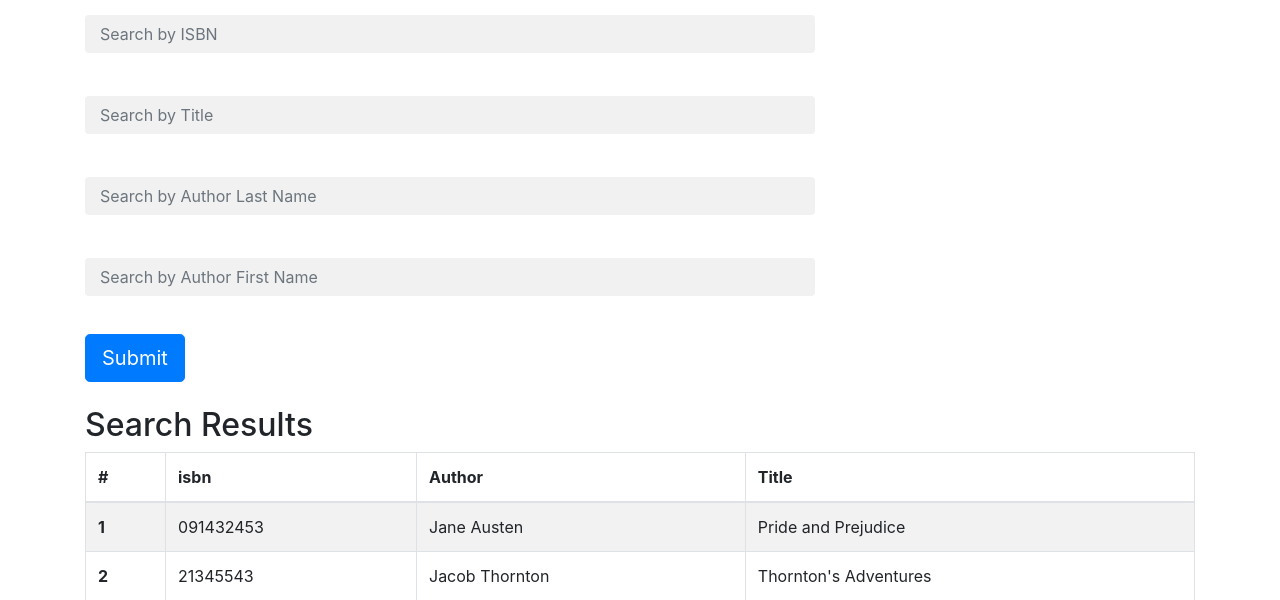
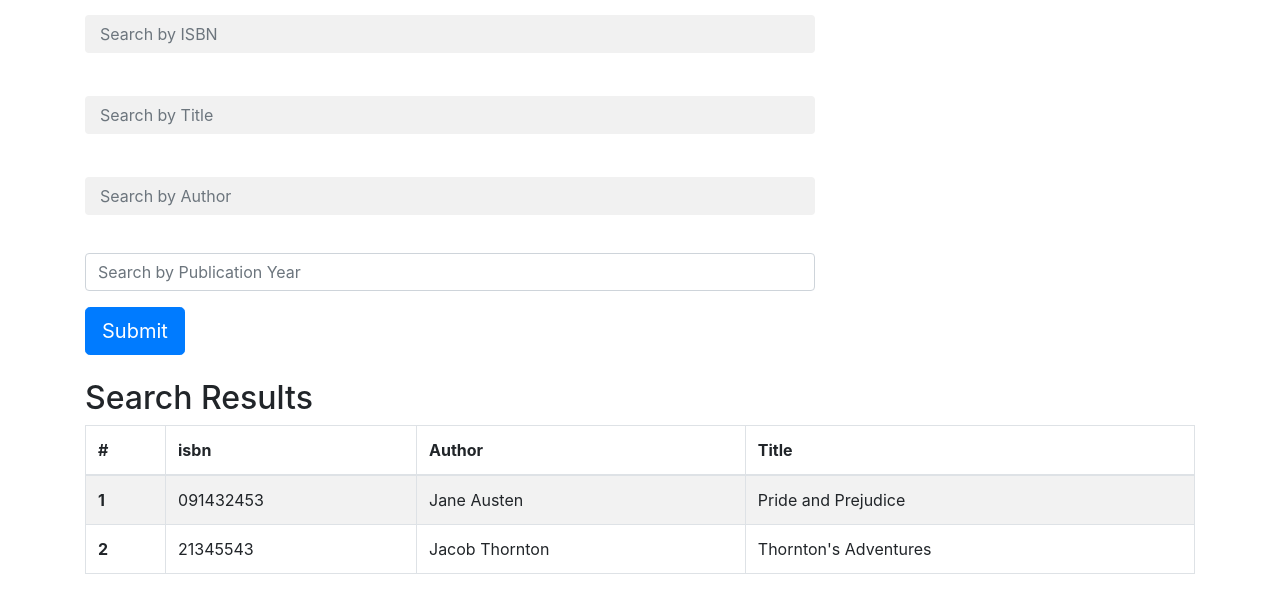
Before and after one commit to sourish33/Book_reviews, a Flask app: template templates/search_books.html in a window 1280 px wide. Shown: the part 406-1006 px from the top of the page. After the commit the page ends 980 px from the top, so only its background shows below. Run offline with Flask 2, Linux system fonts and the light colour scheme; the template is opened without the code that fills it, so the values that code supplies are empty; some libraries are stand-ins or nearby versions.

Commit message:
search fields in search_books correccted

```diff
--- a/application.py
+++ b/application.py
@@ -113,9 +113,9 @@ def search_books():
     req = request.form
     isbn = req["isbn"]
     title = req["title"]
-    lastname = req["lastname"]
-    firstname = req["firstname"]
-    info = "you searched for isbn: {}, title: {}, and Author {} {}". format(isbn, title, firstname, lastname)
+    author = req["author"]
+    year = req["year"]
+    info = "you searched for isbn: {}, title: {},author {} publised in {}". format(isbn, title, author, year)
     return render_template('search_books.html', info=info)
 
 
--- a/templates/search_books.html
+++ b/templates/search_books.html
@@ -43,10 +43,10 @@
                     <input class="form-control" type="text" placeholder="Search by Title" name='title' aria-label="Search">
                   </div>
                   <div class="md-form active-cyan active-cyan-2 mb-3">
-                    <input class="form-control" type="text" placeholder="Search by Author Last Name" name='lastname' aria-label="Search">
+                    <input class="form-control" type="text" placeholder="Search by Author" name='author' aria-label="Search">
                   </div>
                   <div class="md-form active-cyan active-cyan-2 mb-3">
-                    <input class="form-control" type="text" placeholder="Search by Author First Name" name='firstname' aria-label="Search">
+                    <input class="form-control" type="number" placeholder="Search by Publication Year" name='year' aria-label="Search">
                   </div>
 
                   <button type="submit" class="btn btn-primary btn-lg">Submit</button>
```
